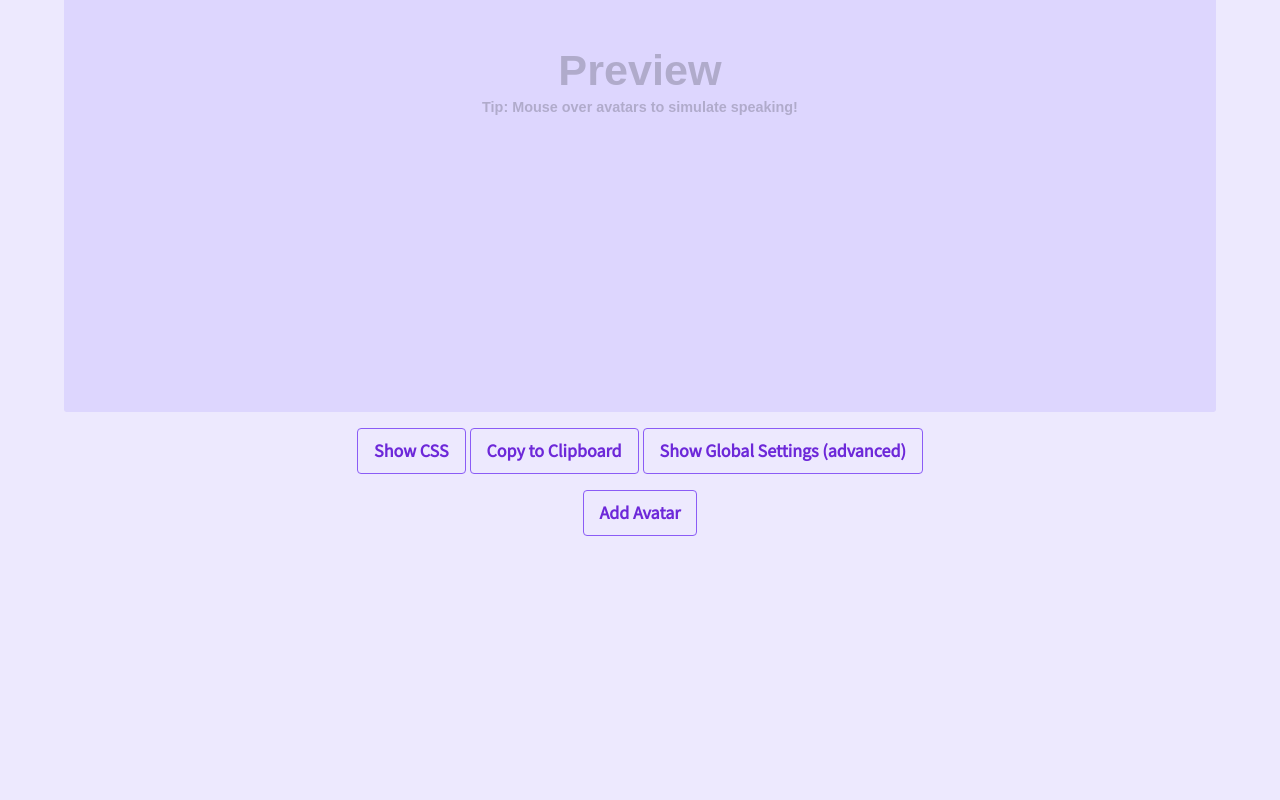
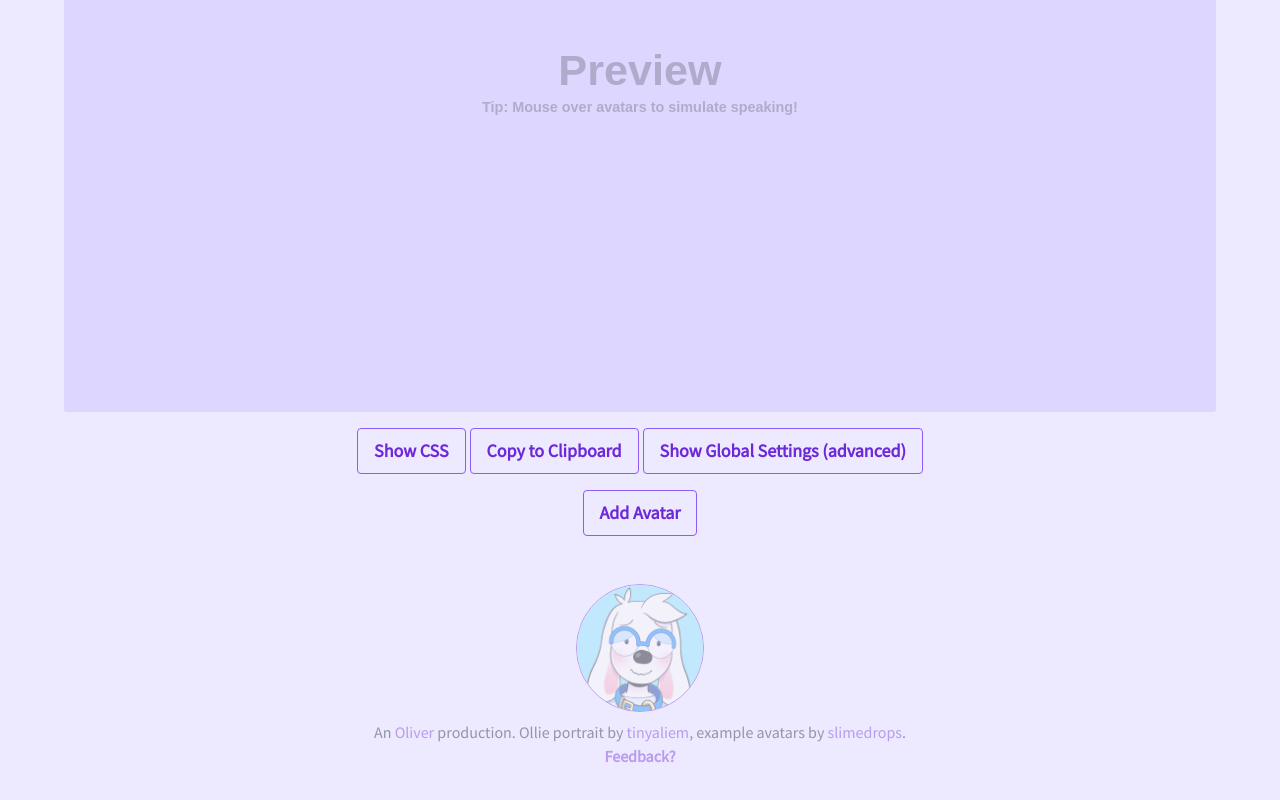
Before and after one commit to olliepup/bouncychair, a Vue app: page / in a window 1280 px wide. Shown: the part 346-1146 px from the top of the page. Before the commit the page ends 898 px from the top, so only its background shows below. Built offline with nearby package versions, Linux system fonts and the light colour scheme.

Commit message:
Add footer!

```diff
--- a/src/App.vue
+++ b/src/App.vue
@@ -1,5 +1,6 @@
 <template>
   <div class="mx-auto min-w-min">
+    <div class="min-h-screen">
       <header>
         <img class="w-96 mx-auto" src="/logo.png" />
       </header>
@@ -21,6 +22,31 @@
 
         <Avatars />
       </main>
+    </div>
+
+    <footer
+      class="my-8 opacity-40 hover:opacity-100 transition w-full leading-normal"
+    >
+      <a href="https://www.github.com/olliepup" target="_blank">
+        <img
+          class="rounded-full border-purple-700 border w-32 mx-auto mb-2"
+          src="/icon.jpg"
+        />
+      </a>
+      <p class="text-center mx-auto">
+        An
+        <a href="https://www.github.com/olliepup" target="_blank">Oliver</a>
+        production. Ollie portrait by
+        <a href="https://www.twitter.com/tinyaliem" target="_blank">tinyaliem</a
+        >, example avatars by
+        <a href="https://www.twitter.com/slimedrops" target="_blank"
+          >slimedrops</a
+        >.
+      </p>
+      <p class="text-center mx-auto font-bold">
+        <a href="https://www.github.com/olliepup" target="_blank">Feedback?</a>
+      </p>
+    </footer>
   </div>
 </template>
 
--- a/src/index.css
+++ b/src/index.css
@@ -21,3 +21,7 @@ label {
 h1 {
   @apply font-bold;
 }
+
+a {
+  @apply text-purple-700 hover:underline;
+}
```
Lines whose indentation alone changed are shown as unchanged.
